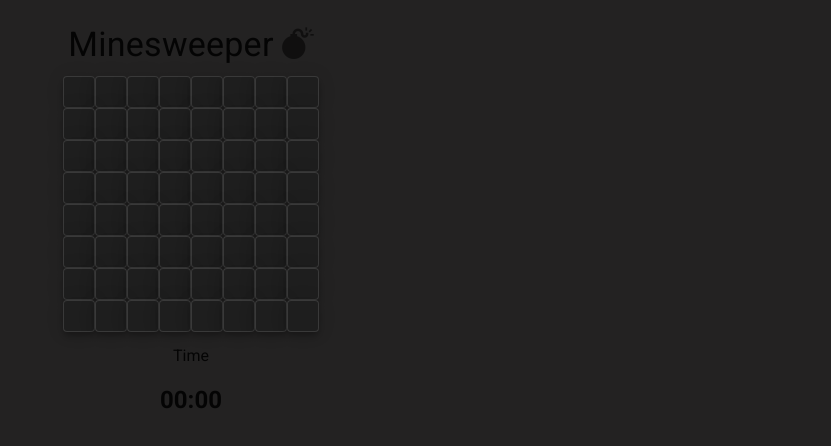
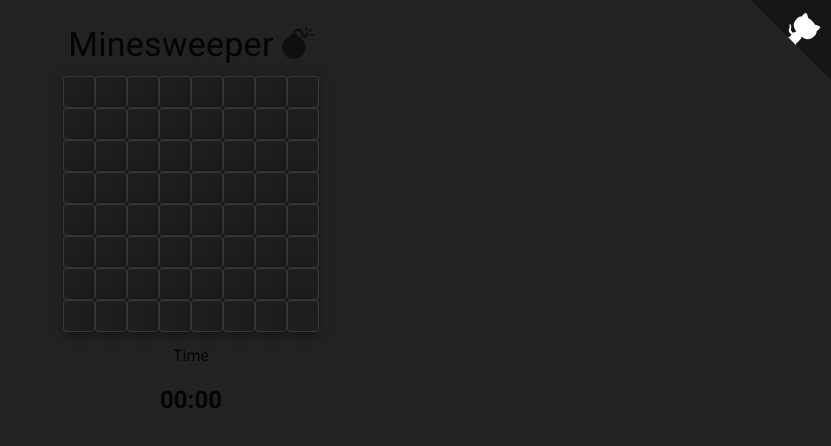
Before and after one commit to aashrafh/minesweeper, a Vue app: page / in a window 1280 px wide. Shown: the top 446 px of the page, without its empty margins (449-1280 px from the left). Built offline with nearby package versions, Linux system fonts and the light colour scheme.

Commit message:
github corner

```diff
--- a/src/App.vue
+++ b/src/App.vue
@@ -1,6 +1,7 @@
 <template>
   <v-app>
     <v-main>
+      <git-hub />
       <grid />
       <timer />
     </v-main>
@@ -10,13 +11,15 @@
 <script>
 import Grid from "./components/Grid";
 import Timer from "./components/Timer";
+import GitHub from "./components/GitHub";
 
 export default {
   name: "App",
 
   components: {
     Grid,
-    Timer
+    Timer,
+    GitHub
   },
 
   data: () => ({
--- /dev/null
+++ b/src/components/GitHub.vue
@@ -0,0 +1,22 @@
+<template>
+  <a href="https://github.com/aashrafh/minesweeper" aria-label="View source on GitHub">
+    <svg
+      width="80"
+      height="80"
+      viewBox="0 0 250 250"
+      style="fill:#151513; color:#fff; position: absolute; top: 0; border: 0; right: 0;"
+      aria-hidden="true"
+    >
+      <path d="M0,0 L115,115 L130,115 L142,142 L250,250 L250,0 Z" />
+      <path
+        d="M128.3,109.0 C113.8,99.7 119.0,89.6 119.0,89.6 C122.0,82.7 120.5,78.6 120.5,78.6 C119.2,72.0 123.4,76.3 123.4,76.3 C127.3,80.9 125.5,87.3 125.5,87.3 C122.9,97.6 130.6,101.9 134.4,103.2"
+        fill="currentColor"
+        style="transform-origin: 130px 106px;"
+      />
+      <path
+        d="M115.0,115.0 C114.9,115.1 118.7,116.5 119.8,115.4 L133.7,101.6 C136.9,99.2 139.9,98.4 142.2,98.6 C133.8,88.0 127.5,74.4 143.8,58.0 C148.5,53.4 154.0,51.2 159.7,51.0 C160.3,49.4 163.2,43.6 171.4,40.1 C171.4,40.1 176.1,42.5 178.8,56.2 C183.1,58.6 187.2,61.8 190.9,65.4 C194.5,69.0 197.7,73.2 200.1,77.6 C213.8,80.2 216.3,84.9 216.3,84.9 C212.7,93.1 206.9,96.0 205.4,96.6 C205.1,102.4 203.0,107.8 198.3,112.5 C181.9,128.9 168.3,122.5 157.7,114.1 C157.9,116.9 156.7,120.9 152.7,124.9 L141.0,136.5 C139.8,137.7 141.6,141.9 141.8,141.8 Z"
+        fill="currentColor"
+      />
+    </svg>
+  </a>
+</template>
```
